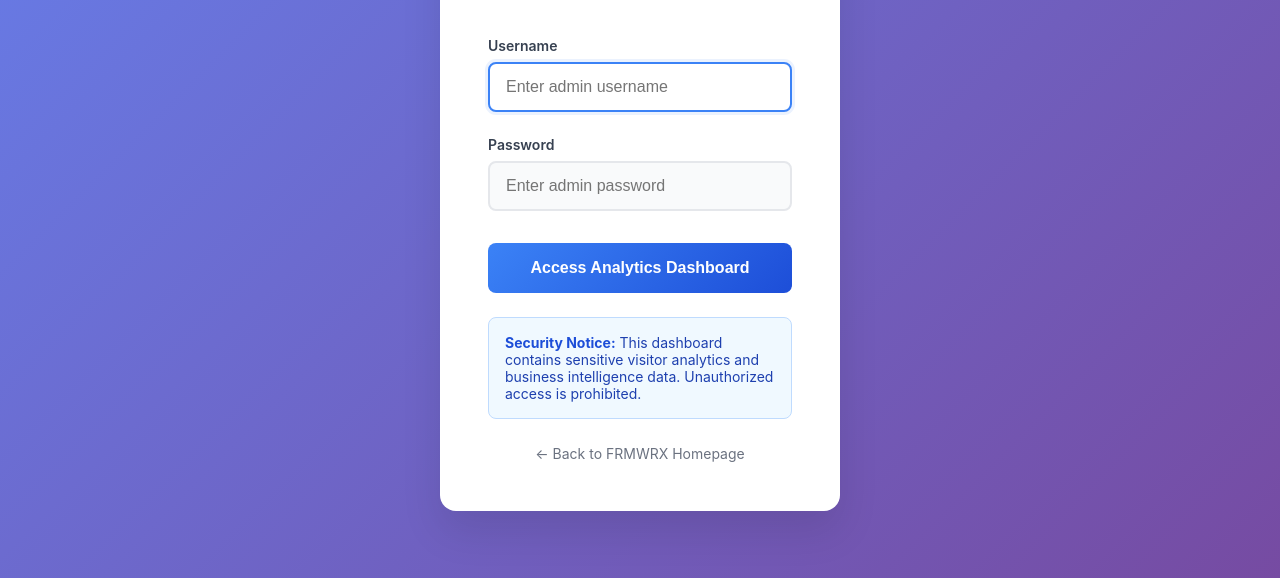
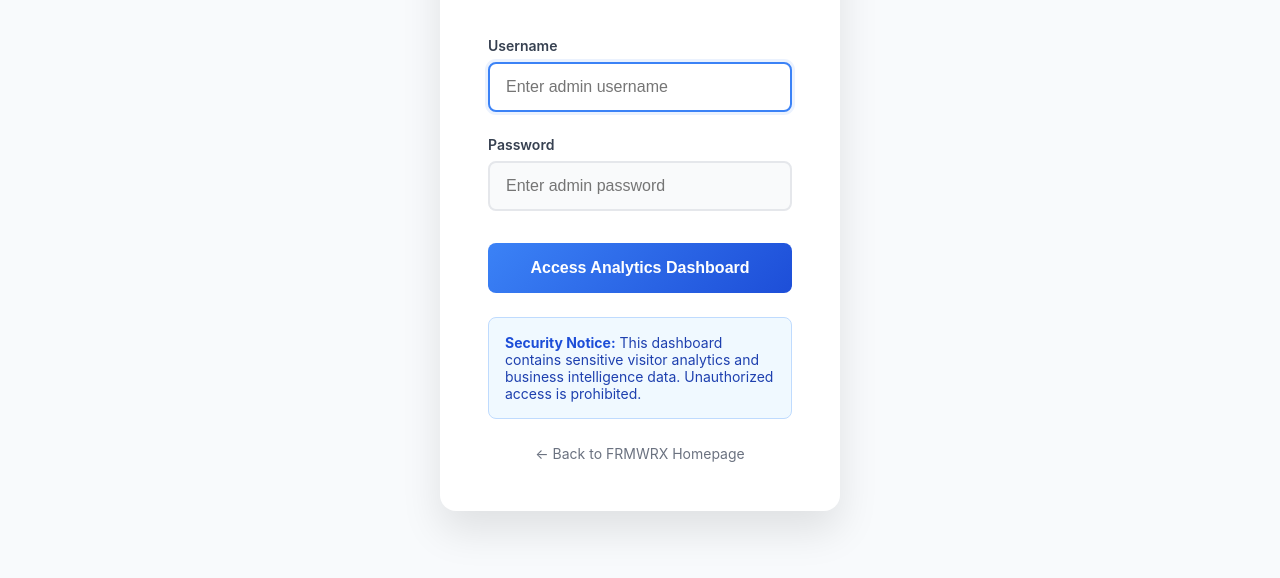
Before and after one commit to 4DLLM/frmwrx-investor-portal, a website: page admin/login.html in a window 1280 px wide. Shown: the part 222-800 px from the top of the page. Drawn offline with Linux system fonts and the light colour scheme.

Commit message:
Update admin login page background to neutral light gray

```diff
--- a/admin/login.html
+++ b/admin/login.html
@@ -13,7 +13,7 @@
 
         body {
             font-family: -apple-system, BlinkMacSystemFont, 'Segoe UI', 'Inter', system-ui, sans-serif;
-            background: linear-gradient(135deg, #667eea 0%, #764ba2 100%);
+            background: #f8fafc;
             min-height: 100vh;
             display: flex;
             align-items: center;
```
